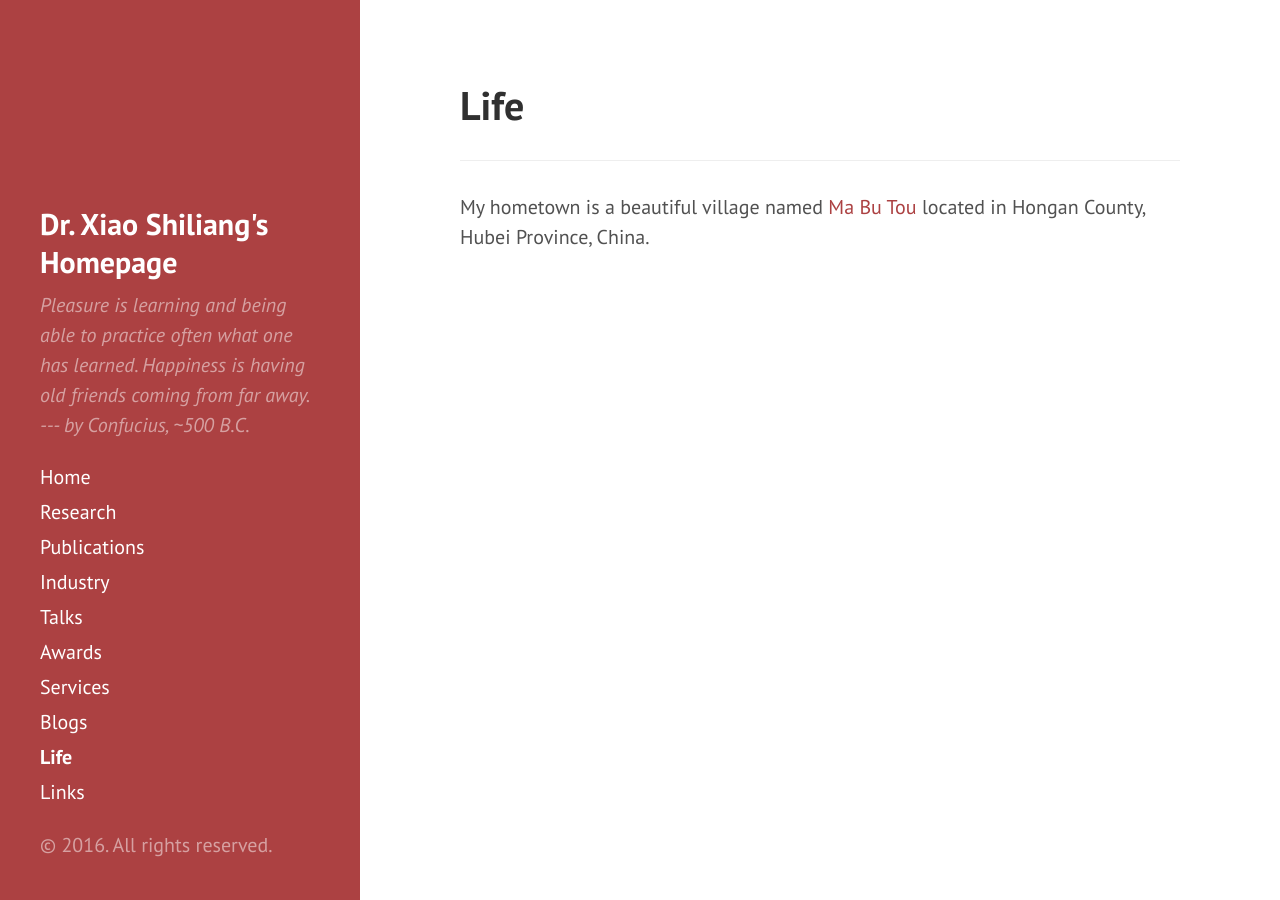
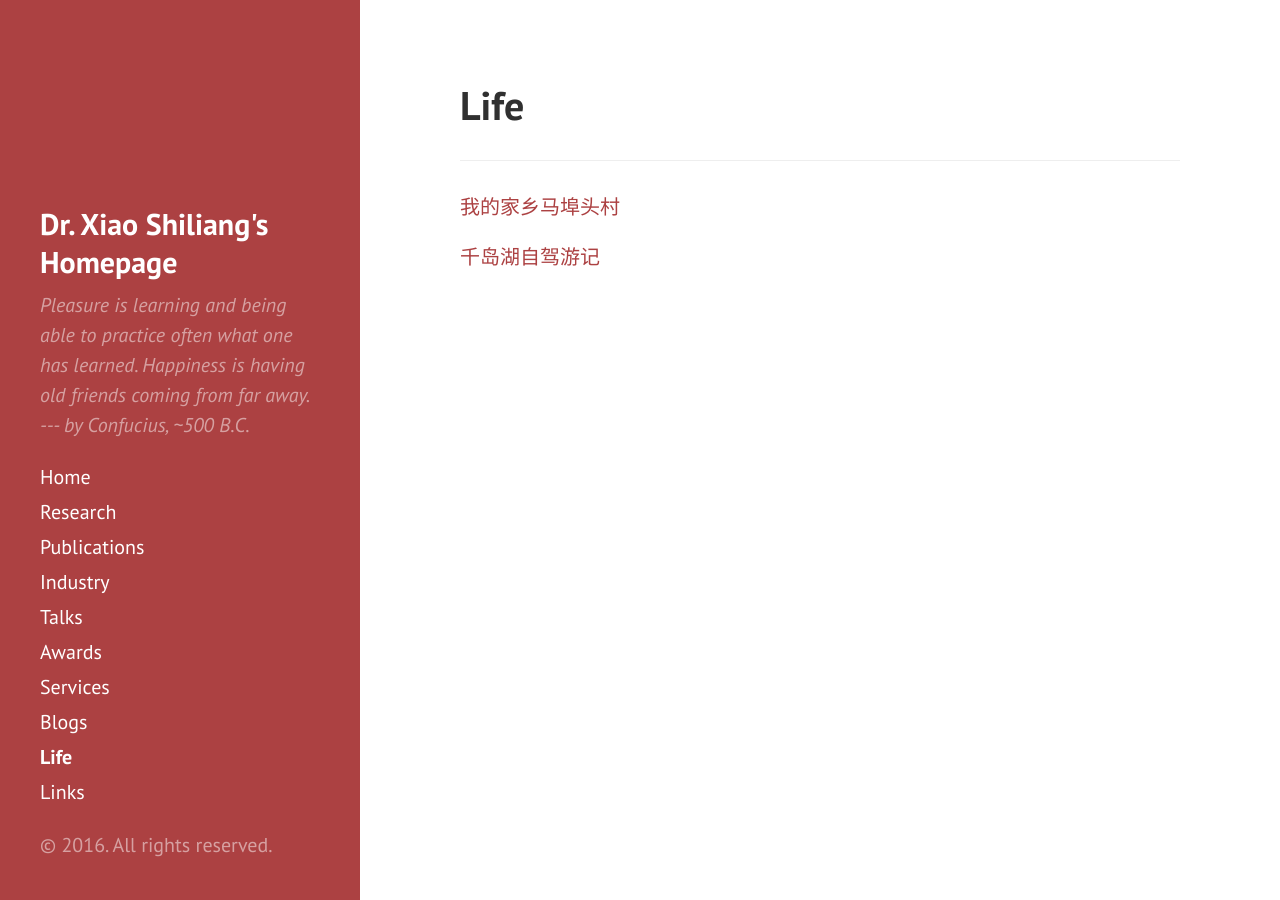
Before and after one commit to slxiao/slxiao.github.io, a Jekyll site: the page built from 7life.md, in a window 1280 px wide. Built offline with Jekyll 4.4.1, drawn with Linux system fonts in a browser that asks for light colours; Markdown is read by kramdown in place of the engine named in the settings.

Commit message:
add life

```diff
--- a/7life.md
+++ b/7life.md
@@ -3,4 +3,6 @@ layout: page
 title: Life
 ---
 ***
-My hometown is a beautiful village named [Ma Bu Tou](https://slxiao.github.io/presentations/MyHometownMabutou.pdf) located in Hongan County, Hubei Province, China.
+[我的家乡马埠头村](https://slxiao.github.io/presentations/MyHometownMabutou.pdf)
+
+[千岛湖自驾游记](http://club.autohome.com.cn/bbs/thread-o-200042-53263644-1.html)
```
Also changed, not shown: _posts/2016-08-22-Xiao-Shiliang-(肖世良).md (line endings or trailing spaces).
